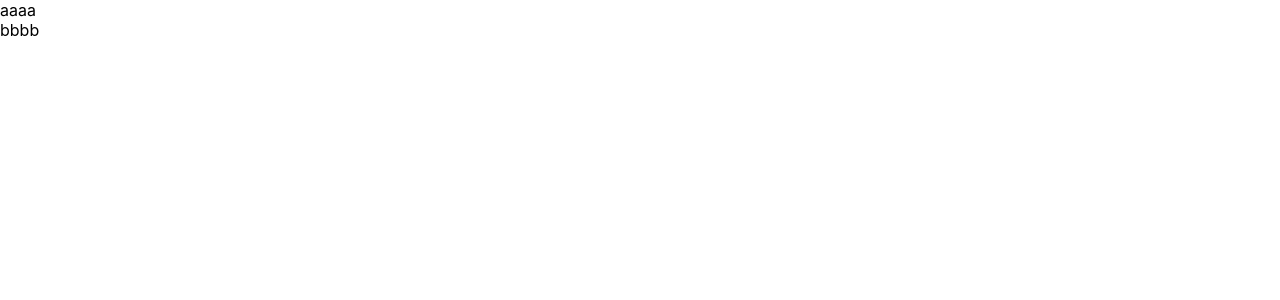
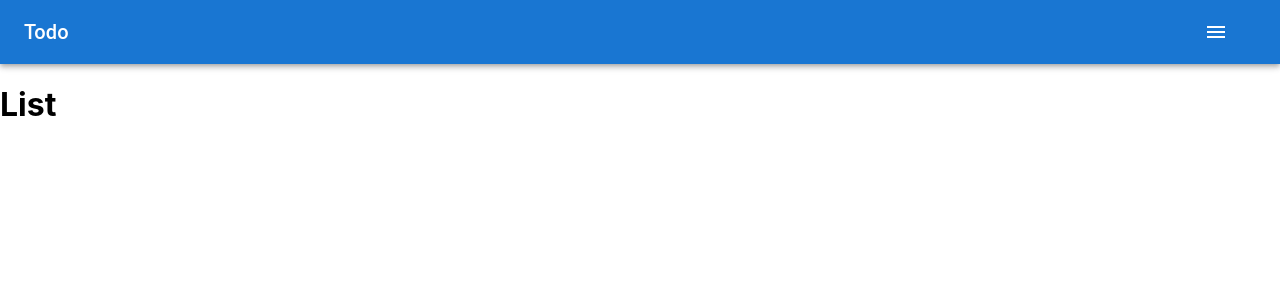
Before and after one commit to sugiyama0nakamura/frontend-todo, a React (Create React App) app: page /list in a window 1280 px wide. Shown: the top 300 px of the page. Built offline with nearby package versions, Linux system fonts and the light colour scheme.

Commit message:
header create

```diff
--- a/package.json
+++ b/package.json
@@ -3,8 +3,12 @@
   "version": "0.1.0",
   "private": true,
   "dependencies": {
+    "@emotion/react": "^11.4.1",
+    "@emotion/styled": "^11.3.0",
     "@material-ui/core": "^5.0.0-beta.5",
     "@material-ui/icons": "^5.0.0-beta.5",
+    "@mui/icons-material": "^5.0.0",
+    "@mui/material": "^5.0.0",
     "@testing-library/jest-dom": "^5.11.4",
     "@testing-library/react": "^11.1.0",
     "@testing-library/user-event": "^12.1.10",
--- a/src/App.tsx
+++ b/src/App.tsx
@@ -20,7 +20,7 @@
     //     </a>
     //   </header>
     // </div>
-    <div>aaa</div>
+    <h1>Home</h1>
   );
 }
 
--- a/src/todo/basic/List.tsx
+++ b/src/todo/basic/List.tsx
@@ -1,15 +1,16 @@
 import React from "react";
-// import { Button } from "@material-ui/core";
-// import { TextField } from "@material-ui/core";
+import { Button } from "@material-ui/core";
+import { TextField } from "@material-ui/core";
+import Header from "../common/Header";
 
-export default class List extends React.Component{
-  render(){
+function List (){
     return(
-      <div>aaaa
-        <div>
-          bbbb
+      <div>
+        <div id="header">
+          <Header/>
         </div>
+        <h1>List</h1>
       </div>
     )
-  }
 }
+export default List;
--- a/src/todo/common/Header.tsx
+++ b/src/todo/common/Header.tsx
@@ -1,10 +1,32 @@
-import React from "react";
-import { ListItemIcon } from "@material-ui/core";
+import * as React from 'react';
+import AppBar from '@mui/material/AppBar';
+import Box from '@mui/material/Box';
+import Toolbar from '@mui/material/Toolbar';
+import Typography from '@mui/material/Typography';
+import Button from '@mui/material/Button';
+import IconButton from '@mui/material/IconButton';
+import MenuIcon from '@mui/icons-material/Menu';
 
-class Header extends React.Component {
-  render(){
-    return{
-    }
-  }
+export default function Header() {
+  return (
+    <Box sx={{ flexGrow: 1 }}>
+      <AppBar position="static">
+        <Toolbar>
+          <Typography variant="h6" component="div" sx={{ flexGrow: 1 }}>
+            Todo
+          </Typography>
+          <IconButton
+            size="large"
+            edge="start"
+            color="inherit"
+            aria-label="menu"
+            sx={{ mr: 2 }}
+          >
+            <MenuIcon />
+          </IconButton>
+
+        </Toolbar>
+      </AppBar>
+    </Box>
+  );
 }
-export default Header;
```
Also changed, not shown: 1 other file (tests, documents, lock files or other folders).
